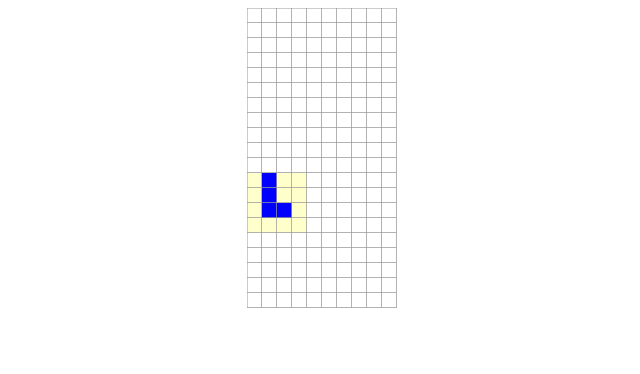
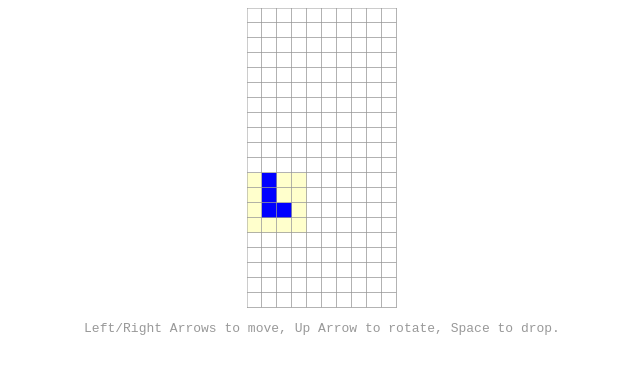
Before and after one commit to kylefox/tetris, a website: page src/index.html in a window 1280 px wide. Shown: the whole page, without its empty margins (318-958 px from the left). Drawn offline with Linux system fonts and the light colour scheme; files whose address does not match are found by name.

Commit message:
instructions

```diff
--- a/src/index.html
+++ b/src/index.html
@@ -5,9 +5,11 @@
 	<title>Tetris</title>
 	<style>
 	canvas { margin: 0 auto; display: block; }
+	body { font-family: monospace; text-align: center; color: #999; }
 	</style>
 </head>
 <body>
 	<script src="scripts/all.js"></script>
+	<p>Left/Right Arrows to move, Up Arrow to rotate, Space to drop.</p>
 </body>
 </html>
```
Also changed, not shown: dist/index.html.
